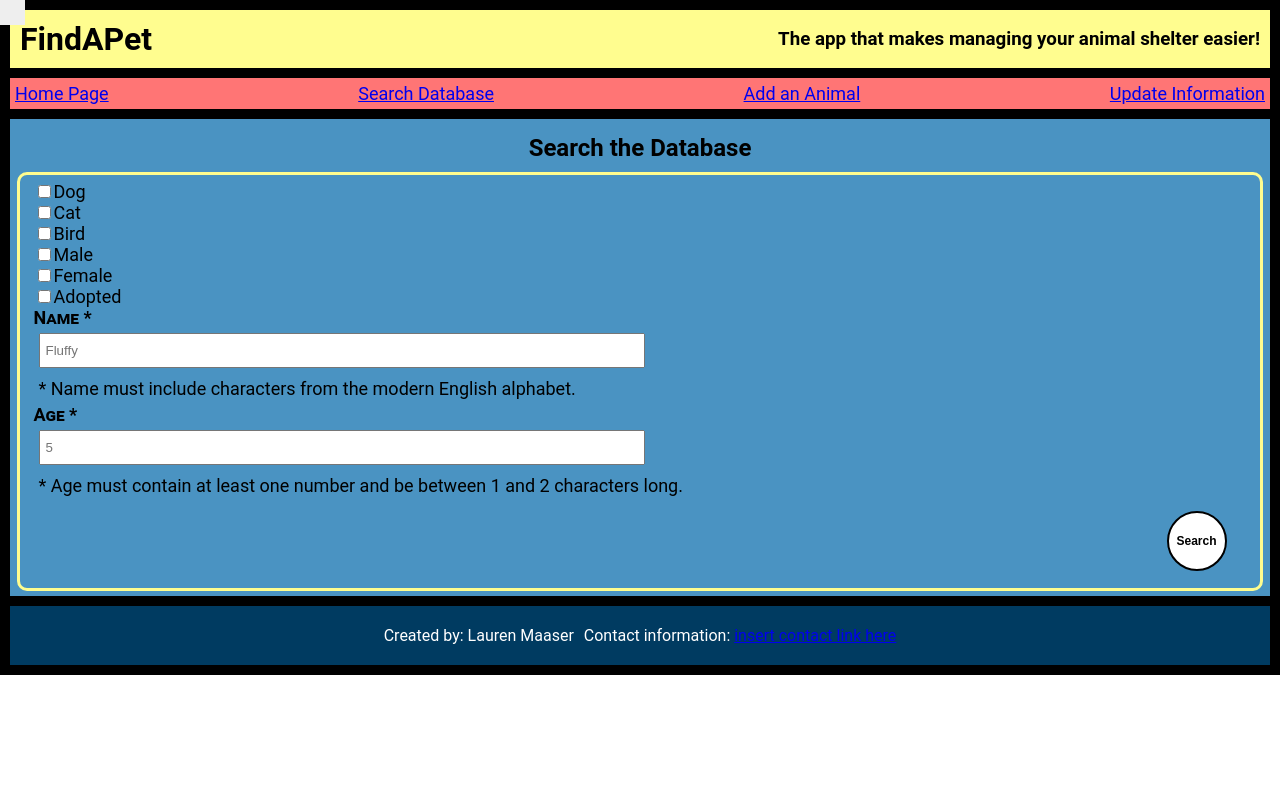
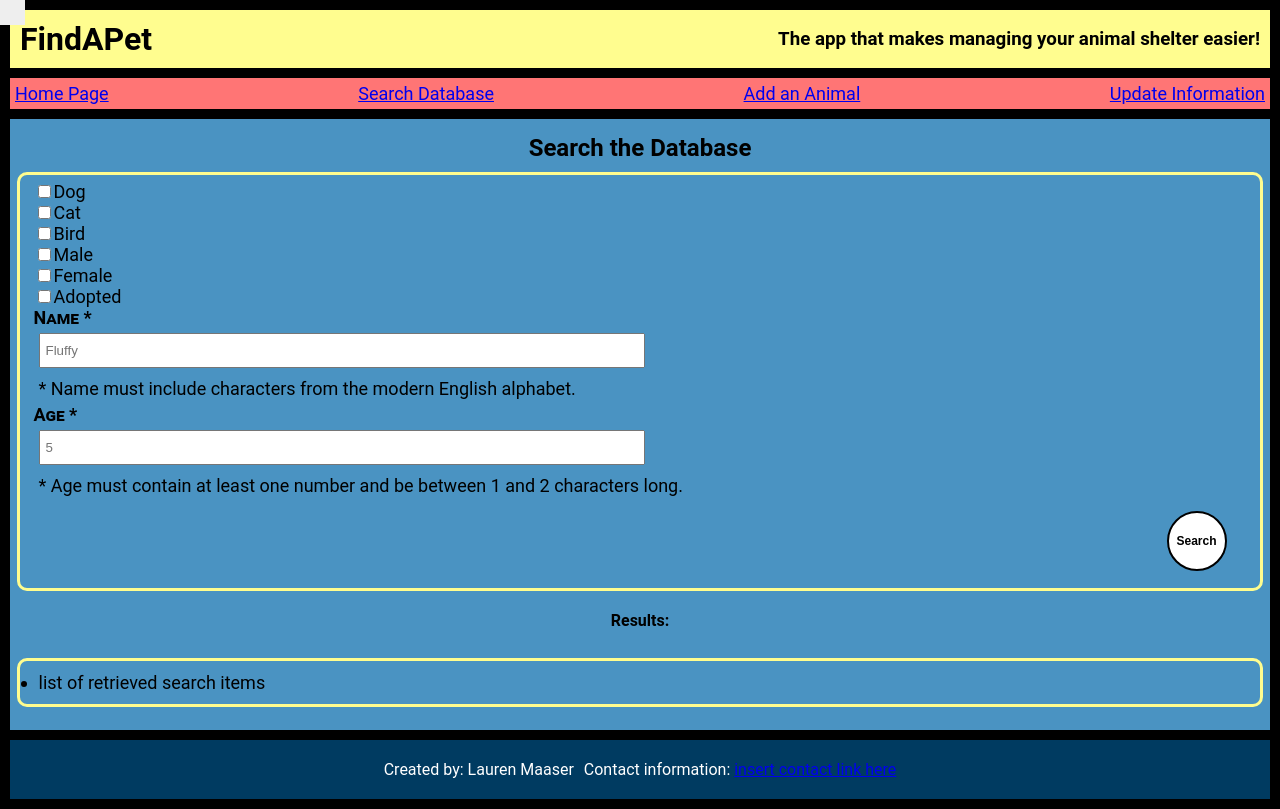
Before and after one commit to Lmcmaaser/find-a-pet-app, a React (Create React App) app: page /search in a window 1280 px wide. Built offline with nearby package versions, Linux system fonts and the light colour scheme.

Commit message:
added results section

```diff
--- a/src/Search/Search.css
+++ b/src/Search/Search.css
@@ -9,6 +9,12 @@
 h2 {
   text-align: center;
   color: black;
+}
+
+h4 {
+  text-align: center;
+  color: black;
+  margin: 10px;
 }
 
 fieldset {
@@ -109,3 +115,29 @@ input[type=text] {
   margin: 10px 20px 10px auto;
   background-color: white;
 }
+
+.results-section {
+  display: flex;
+  flex-direction: column;
+  justify-content: space-between;
+  padding: 5px;
+  background-color: #4A93C2;
+}
+
+.results-list {
+  display: flex;
+  flex-direction: column;
+  font-size: 18px;
+  padding-top: 0.35em;
+  padding-bottom: 0.35em;
+  padding-left: 0.75em;
+  padding-right: 0.75em;
+  margin-left: 2px;
+  margin-right: 2px;
+  border: 3px solid #FFFD8F;
+  border-radius: 10px;
+}
+
+li {
+  margin: 5px;
+}
--- a/src/Search/Search.js
+++ b/src/Search/Search.js
@@ -167,6 +167,12 @@ export default class Search extends React.Component {
             </div>
           </fieldset>
         </form>
+        <div className="results-section">
+          <h4>Results:</h4>
+          <ul className="results-list">
+            <li>list of retrieved search items</li>
+          </ul>
+        </div>
       </div>
     )
   }
```
